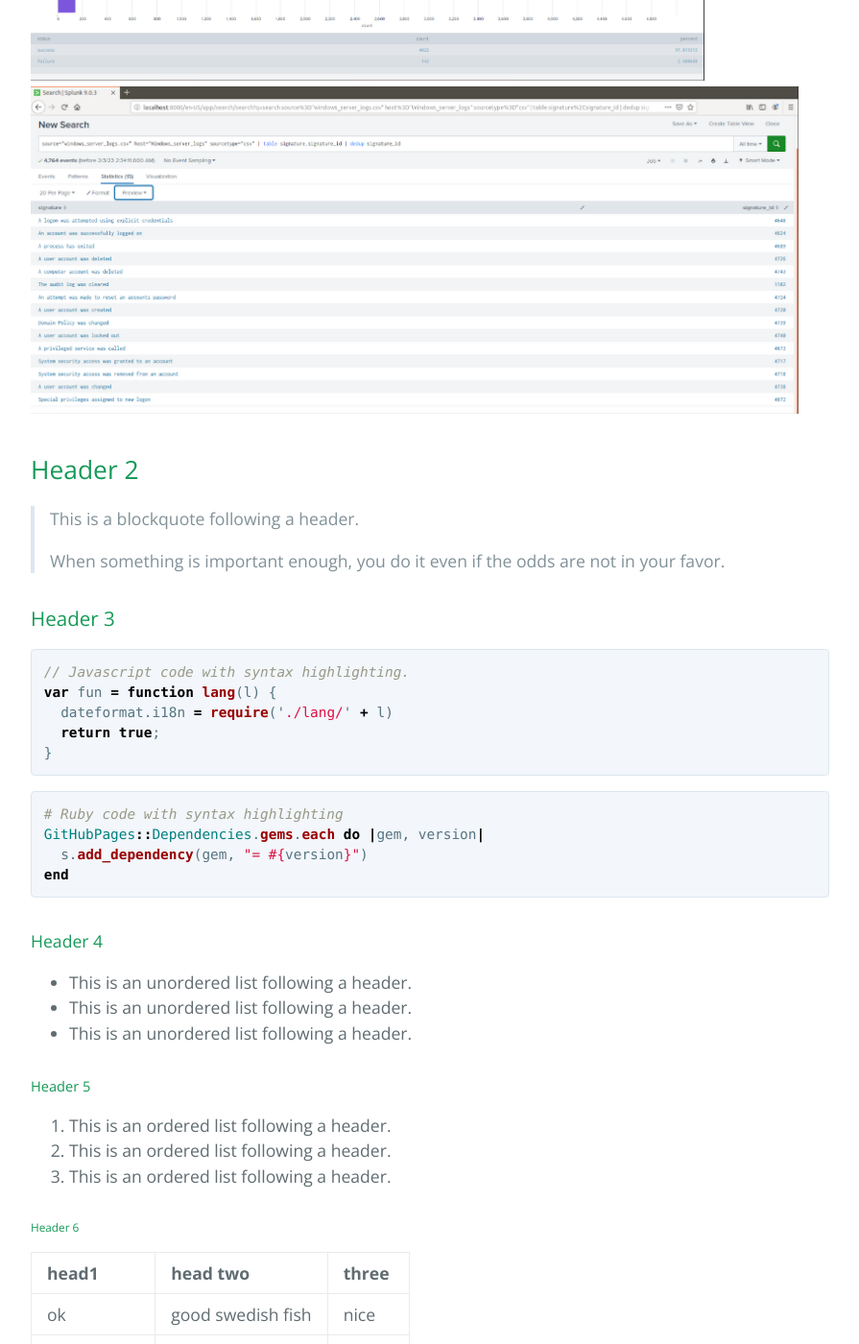
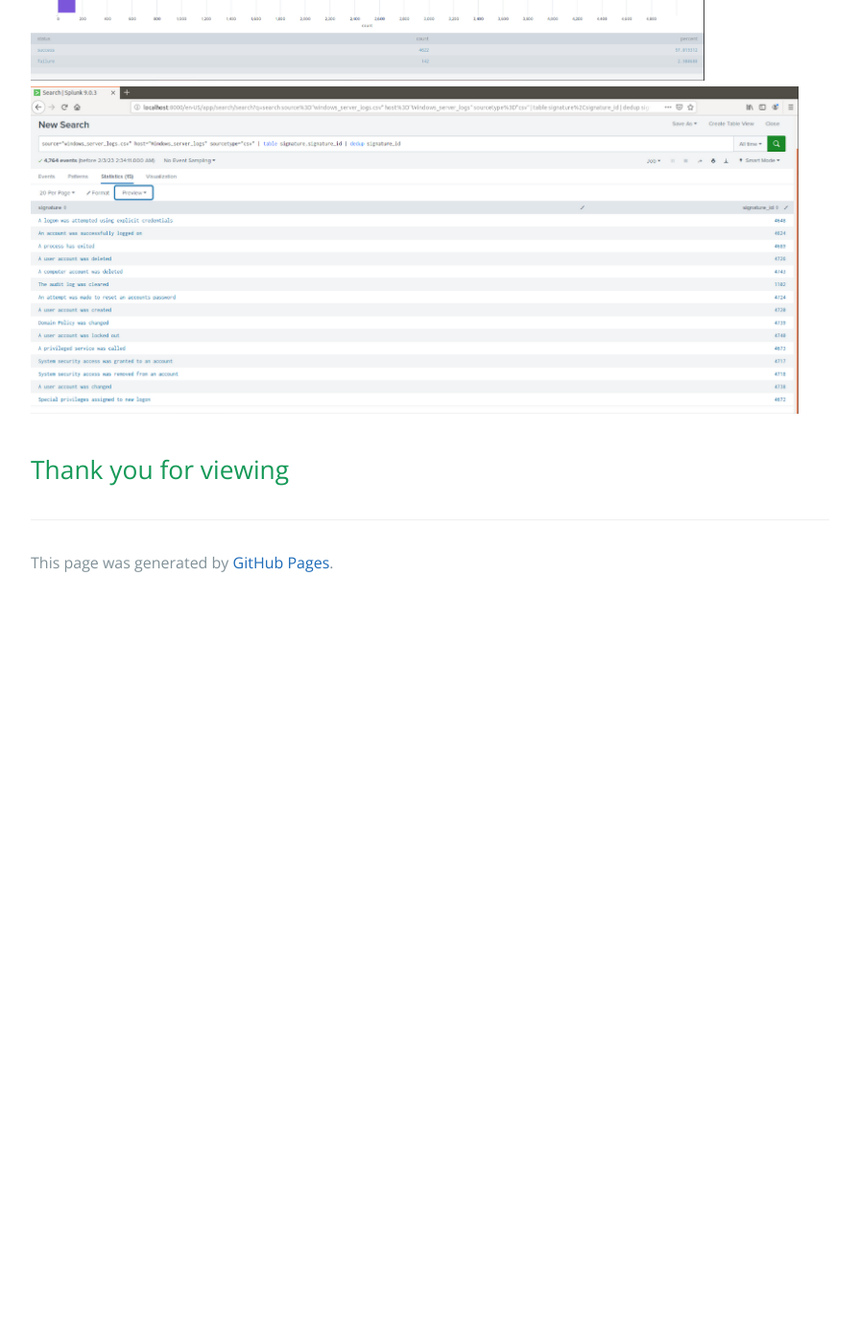
Before and after one commit to KyleV1/kylev1.github.io, a Jekyll site: the page built from index.md, in a window 1280 px wide and 1400 px high, scrolled down 3405 px. Shown: the whole window at 96% size, without its empty margins (192-1087 px from the left). Built offline with Jekyll 4.4.1, drawn with Linux system fonts in a browser that asks for light colours; our own code applies the rules of GitHub Pages for plain Markdown files; after the commit the page ends 4035 px from its top, so only the background shows below that; some of the changed text lies outside the part shown.

Commit message:
Update index.md

````diff
--- a/index.md
+++ b/index.md
@@ -31,110 +31,4 @@
  <img src="/Images/p32.png" alt="image1" style="width:800;height:300px;">
  <img src="/Images/p33.png" alt="image1" style="width:800px;height:400px];">
 
-## Header 2
-
-> This is a blockquote following a header.
->
-> When something is important enough, you do it even if the odds are not in your favor.
-
-### Header 3
-
-```js
-// Javascript code with syntax highlighting.
-var fun = function lang(l) {
-  dateformat.i18n = require('./lang/' + l)
-  return true;
-}
-```
-
-```ruby
-# Ruby code with syntax highlighting
-GitHubPages::Dependencies.gems.each do |gem, version|
-  s.add_dependency(gem, "= #{version}")
-end
-```
-
-#### Header 4
-
-*   This is an unordered list following a header.
-*   This is an unordered list following a header.
-*   This is an unordered list following a header.
-
-##### Header 5
-
-1.  This is an ordered list following a header.
-2.  This is an ordered list following a header.
-3.  This is an ordered list following a header.
-
-###### Header 6
-
-| head1        | head two          | three |
-|:-------------|:------------------|:------|
-| ok           | good swedish fish | nice  |
-| out of stock | good and plenty   | nice  |
-| ok           | good `oreos`      | hmm   |
-| ok           | good `zoute` drop | yumm  |
-
-### There's a horizontal rule below this.
-
-* * *
-
-### Here is an unordered list:
-
-*   Item foo
-*   Item bar
-*   Item baz
-*   Item zip
-
-### And an ordered list:
-
-1.  Item one
-1.  Item two
-1.  Item three
-1.  Item four
-
-### And a nested list:
-
-- level 1 item
-  - level 2 item
-  - level 2 item
-    - level 3 item
-    - level 3 item
-- level 1 item
-  - level 2 item
-  - level 2 item
-  - level 2 item
-- level 1 item
-  - level 2 item
-  - level 2 item
-- level 1 item
-
-### Small image
-
-![Octocat](https://github.githubassets.com/images/icons/emoji/octocat.png)
-
-### Large image
-
-![Branching](https://guides.github.com/activities/hello-world/branching.png)
-
-
-### Definition lists can be used with HTML syntax.
-
-<dl>
-<dt>Name</dt>
-<dd>Godzilla</dd>
-<dt>Born</dt>
-<dd>1952</dd>
-<dt>Birthplace</dt>
-<dd>Japan</dd>
-<dt>Color</dt>
-<dd>Green</dd>
-</dl>
-
-```
-Long, single-line code blocks should not wrap. They should horizontally scroll if they are too long. This line should be long enough to demonstrate this.
-```
-
-```
-The final element.
-```
+## Thank you for viewing
````
